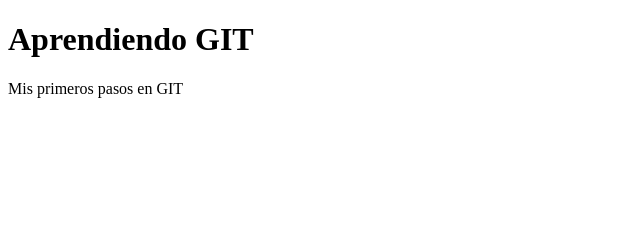
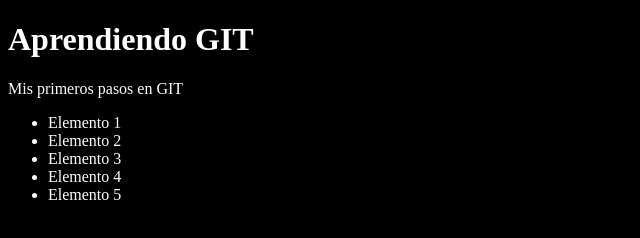
Before and after one commit to CarlosJesusBarrantes2004/nuevo-git, a plain HTML site: page index.html in a window 1280 px wide. Shown: the whole page, without its empty margins (0-640 px from the left). Drawn offline with Linux system fonts and the light colour scheme.

Commit message:
Agregando style.css e indes.js al html

```diff
--- a/index.html
+++ b/index.html
@@ -4,10 +4,21 @@
     <meta charset="UTF-8" />
     <meta name="viewport" content="width=device-width, initial-scale=1.0" />
     <title>Document</title>
+    <link rel="stylesheet" href="style.css" />
   </head>
   <body>
     <h1>Aprendiendo GIT</h1>
 
     <p>Mis primeros pasos en GIT</p>
+
+    <ul>
+      <li>Elemento 1</li>
+      <li>Elemento 2</li>
+      <li>Elemento 3</li>
+      <li>Elemento 4</li>
+      <li>Elemento 5</li>
+    </ul>
+
+    <script src="index.js"></script>
   </body>
 </html>
```
